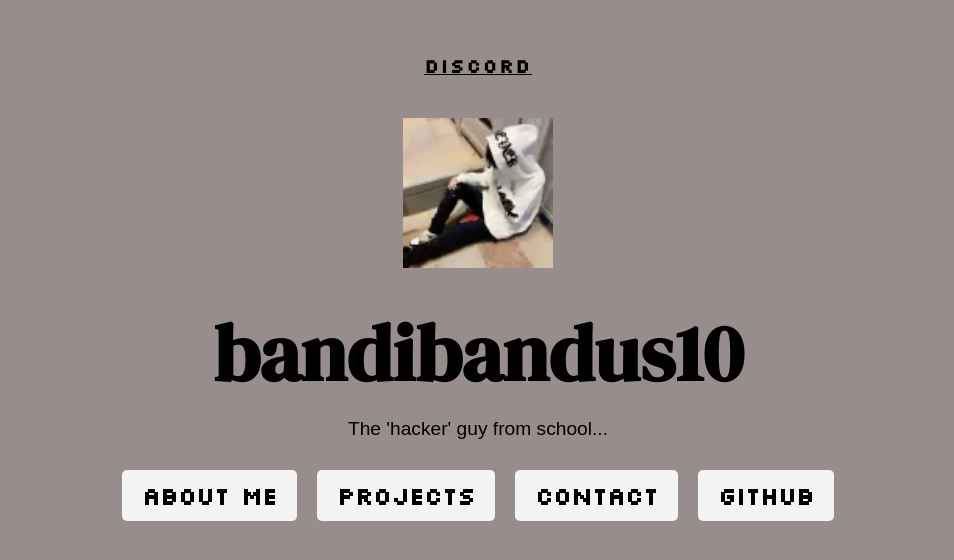
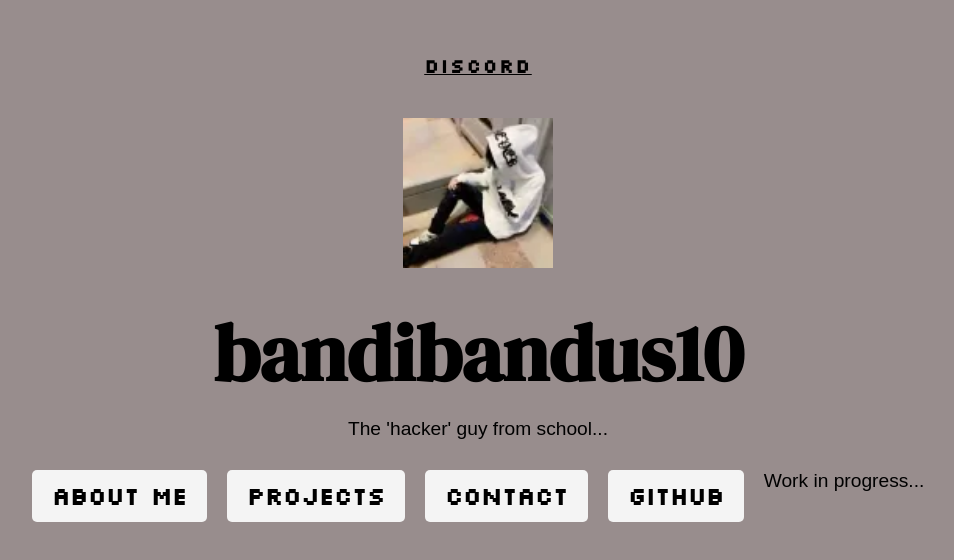
Before and after one commit to bandileon/bandileon.github.io, a plain HTML site: page index.html in a window 1280 px wide. Shown: the part 118-678 px from the top of the page, without its empty margins (162-1116 px from the left). Drawn offline with Linux system fonts and the light colour scheme.

Commit message:
Update index.html

```diff
--- a/index.html
+++ b/index.html
@@ -21,6 +21,7 @@
             <button onclick="navigateTo('projects')">PROJECTS</button>
             <button onclick="navigateTo('contact')">CONTACT</button>
             <button onclick="navigateTo('github')">GITHUB</button>
+            <p class="subtitle">Work in progress...</p>
         </div>
     </main>
 
```
